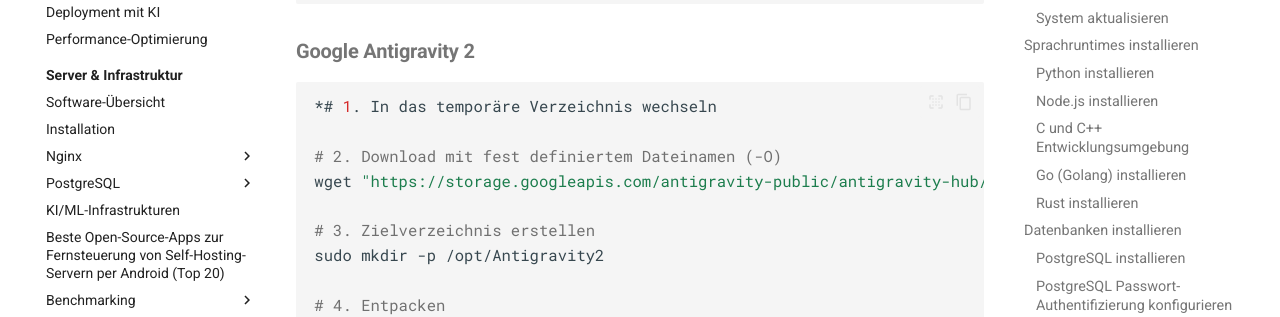
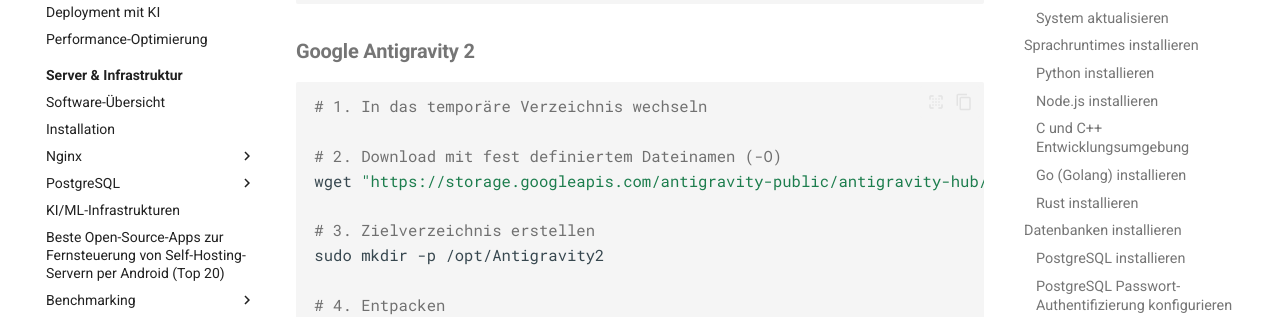
Before and after one commit to thorstenkloehn/dokument, an MkDocs documentation site: the page built from docs/entwicklung/ide/setup.md, in a window 1280 px wide and 900 px high, scrolled down 5049 px. Shown: the part 164-481 px from the top of the window. Built offline with MkDocs 1.6.1 and Material for MkDocs 9.7.7, drawn with Linux system fonts in a browser that asks for light colours.

````diff
--- a/docs/entwicklung/ide/setup.md
+++ b/docs/entwicklung/ide/setup.md
@@ -214,7 +214,7 @@ sudo update-desktop-database
 ```
 ### Google Antigravity 2
 ```bash
-*# 1. In das temporäre Verzeichnis wechseln
+# 1. In das temporäre Verzeichnis wechseln
 
 # 2. Download mit fest definiertem Dateinamen (-O)
 wget "https://storage.googleapis.com/antigravity-public/antigravity-hub/2.4.3-4510119262814208/linux-x64/Antigravity.tar.gz" -O antigravity2.tar.gz
````
